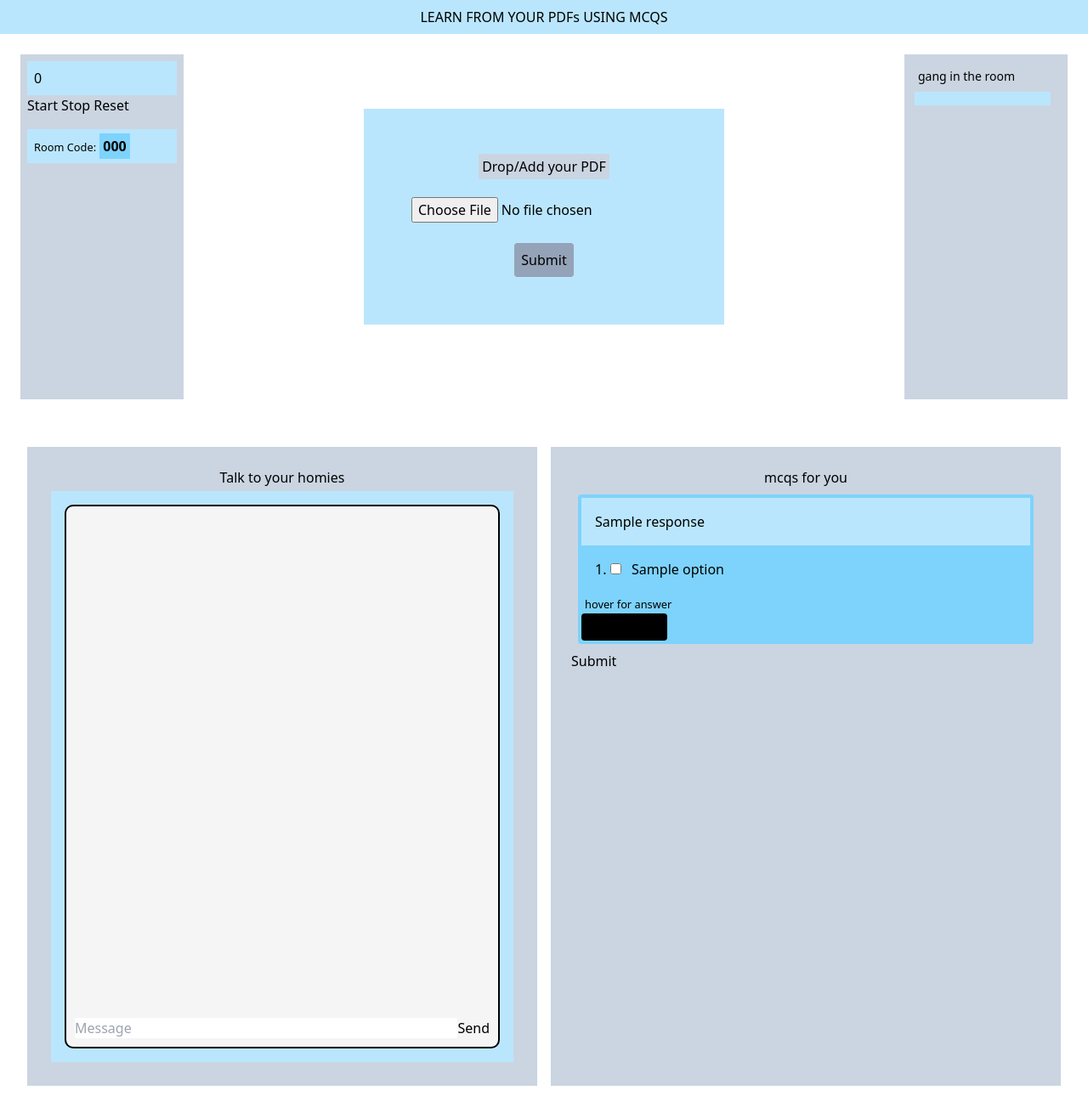
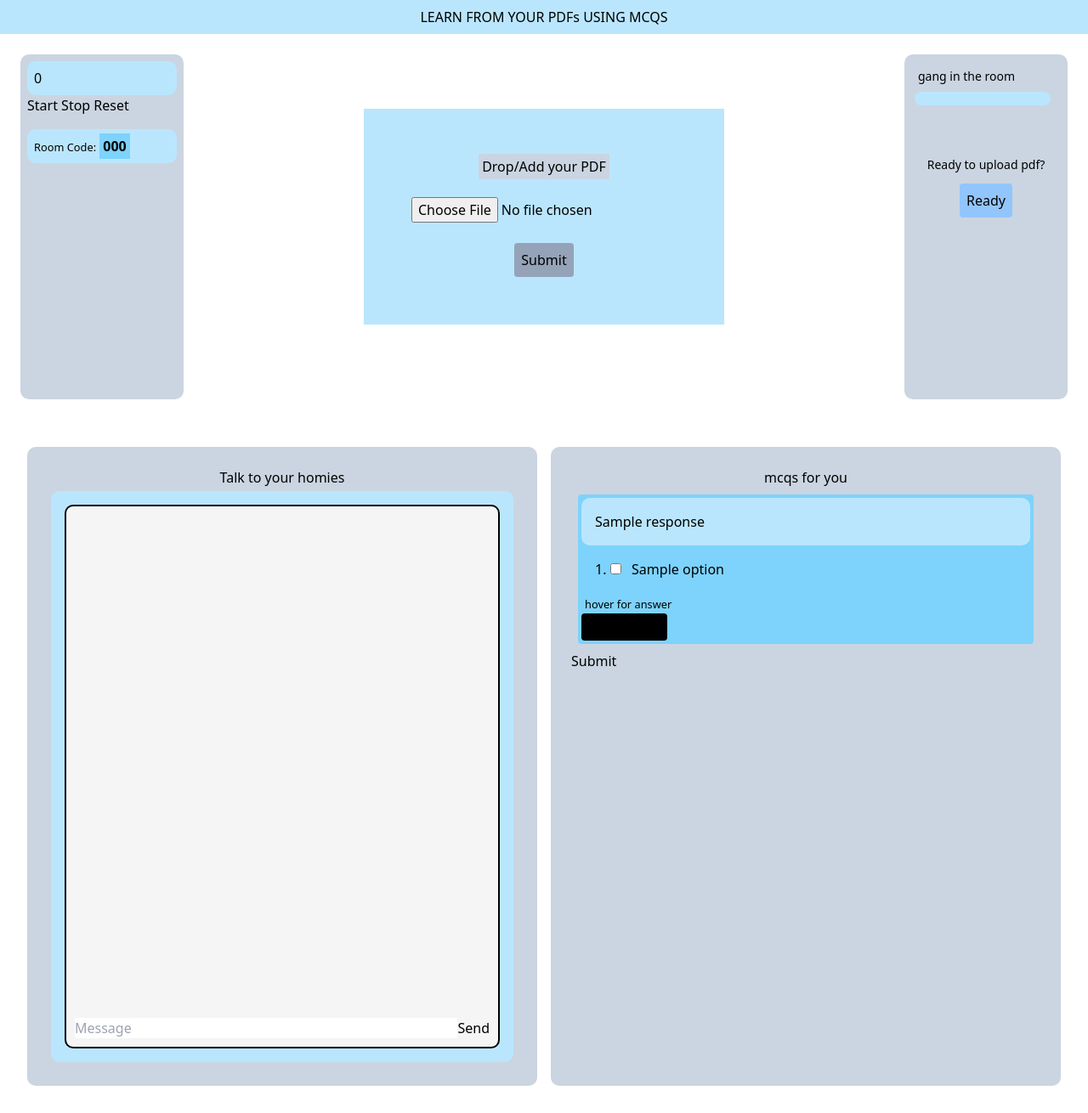
Before and after one commit to 9964728107/Mogger, a Flask app: template templates/chat.html in a window 1280 px wide. Shown: the whole page at 85% size. Run offline with Flask 3, Linux system fonts and the light colour scheme; the template is opened without the code that fills it: most values are stand-ins (such as "Sample title", 1, 10 or a date in 2020); some libraries are stand-ins or nearby versions.

Commit message:
env ready button styling score refresh

```diff
--- a/server.py
+++ b/server.py
@@ -1,5 +1,7 @@
 from flask import Flask, render_template, request, session, redirect, url_for, flash
-from flask_socketio import join_room, leave_room, send, SocketIO
+from flask_socketio import join_room, leave_room, send, SocketIO,emit
+from dotenv import load_dotenv
+import os
 import random
 from string import ascii_uppercase
 import time
@@ -11,6 +13,7 @@ from google.generativeai import GenerativeModel
 from pdfminer.high_level import extract_text
 
 
+load_dotenv()
 app = Flask(__name__)
 app.config["SECRET_KEY"] = "hjhjsdahhds"
 socketio = SocketIO(app)
@@ -87,6 +90,7 @@ def message(data):
 def connect(auth):
     room = session.get("room")
     name = session.get("name")
+
     if not room or not name:
         return
     if room not in rooms:
@@ -127,7 +131,7 @@ def disconnect():
     flash('Someone Left Room', 'error')
 
 
-GOOGLE_API_KEY = ""
+GOOGLE_API_KEY =os.getenv("API_GEMINI")
 genai.configure(api_key=GOOGLE_API_KEY)
 model = genai.GenerativeModel('gemini-pro')
 
@@ -150,6 +154,7 @@ async def dipl():
         return render_template("chat.html", data="",code=room, response="", load=True)
      if request.method == "POST":
             room = session.get("room")
+            rooms[room]["scores"]=[]
             if "room" not in session or "name" not in session:
                     session.clear()
                     return redirect(url_for("home"))
@@ -266,8 +271,12 @@ def varify(data):
 
 
 
-    # Compare choices with answers
-
+#getting ready
+@socketio.on("ready")
+def ready(string):
+    name=session.get("name")
+    emit('ready',name, broadcast=True)
+    # emit('ready', name, to="/")
 
 
 
--- a/static/room.js
+++ b/static/room.js
@@ -37,7 +37,7 @@
 
       console.log("Received MCQs:", response);
       addQuestionsToDOM(response);
-      socketio.emit("initiateTimer", 10);
+      socketio.emit("initiateTimer", 17);
 
       });
 
@@ -73,6 +73,8 @@
     });
 
     function varify() {
+       let readyButton = document.getElementById("ready");
+        readyButton.classList.remove("hidden");
         const answerss = document.querySelectorAll(".answer");
         const answers = Array.from(answerss).map(answer => answer.textContent);
         const elements = document.querySelectorAll('input.option:checked');
@@ -81,6 +83,8 @@
             choices: choices,
             answers: answers
         };
+
+
         socketio.emit("paris", "nigger");
         console.log("data", data);
         socketio.emit("varify", data);
@@ -188,3 +192,20 @@
        socketio.emit("message", { data: message.value });
        message.value = "";
      };
+
+
+    //  Ready to upload
+    function ready(){
+    socketio.emit("ready", "i am ready");
+    }
+
+    socketio.on("ready",(name)=>{
+      console.log(name," is ready")
+      const readyButton = document.getElementsByClassName("ready")[0]
+       readyButton.classList.add("hidden");
+      const readyGuy = document.getElementsByClassName("readyGuy")[0]
+      readyGuy.innerText=`${name} is uploading pdf...`
+
+
+
+    })
--- a/static/style.css
+++ b/static/style.css
@@ -67,3 +67,19 @@ h2 {
   font-size: 10px;
   color: darkgray;
 }
+
+@keyframes pop {
+from {background-color: rgb(69, 189, 253);}
+to {background-color: rgb(241, 241, 242);}
+}
+
+.readyGuy{
+  background-color: rgb(69, 189, 253)red;
+  animation-name: pop;
+  animation-duration: 1s ;
+  animation-iteration-count: infinite;
+  animation-direction: alternate;
+}
+div,ol,#counter,h3{
+  border-radius: 10px;
+}
--- a/templates/chat.html
+++ b/templates/chat.html
@@ -18,14 +18,14 @@
     <div class="form RGAG p-16 ">
 
     <ol id="points"></ol>
-
-    <form class="text-center bg-sky-200 p-14" action="http://127.0.0.1:5000/mcqs" method="POST" enctype="multipart/form-data">
+    <h2 class="readyGuy"></h2>
+    <form id="FORM" class="text-center bg-sky-200 p-14" action="http://127.0.0.1:5000/mcqs" method="POST" enctype="multipart/form-data">
         <label for="pdf_file" class="bg-slate-300 p-1" >Drop/Add your PDF</label><br><br>
         <input type="file" id="pdfEntry" name="pdf_file" required ><br><br>
         <button  class="bg-slate-400 hover:bg-slate-300 p-2 rounded submit" type="submit"  >Submit</button>
     </form>
     <br>
-    <div class="default">
+    <div class="default  flex flex-col justify-items-center">
         <div></div><div></div><div></div><div></div><div></div><div></div><div></div><div></div>
     </div>
 </div>
@@ -33,8 +33,14 @@
     <div class="members bg-slate-300 p-2 w-48">
         <h3 class="m-1 p-1 text-sm ">gang in the room</h3>
         <ol id="members" class="m-1 p-1 bg-sky-200 w-40 p-2">
+
         <!-- content from js -->
         </ol>
+         <br><br>
+         <div class="flex flex-col justify-items-center rounded">
+            <h3 class="m-1 p-1 text-sm text-center rounded" >Ready to upload pdf?</h3>
+            <button onclick="ready()" id="ready" class="rounded button ready self-center m-1 p-1 bg-blue-300 p-2 hover:bg-blue-100" >Ready</button>
+        </div>
     </div>
 
 </div>
```
Also changed, not shown: 2 other files.
